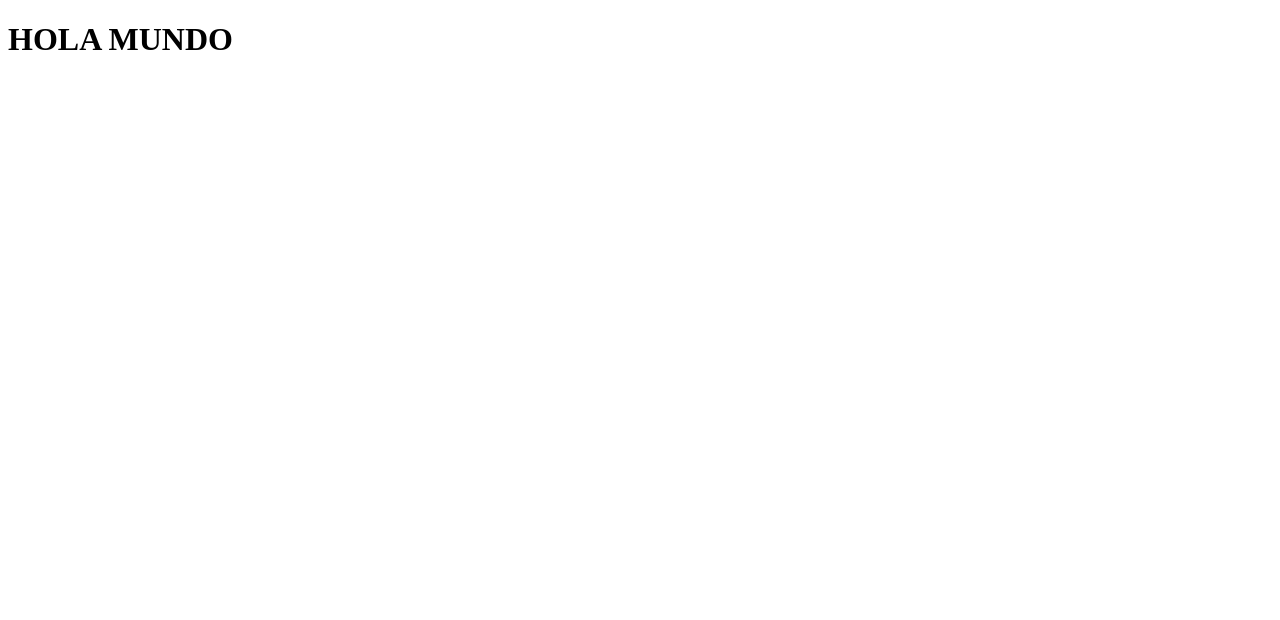
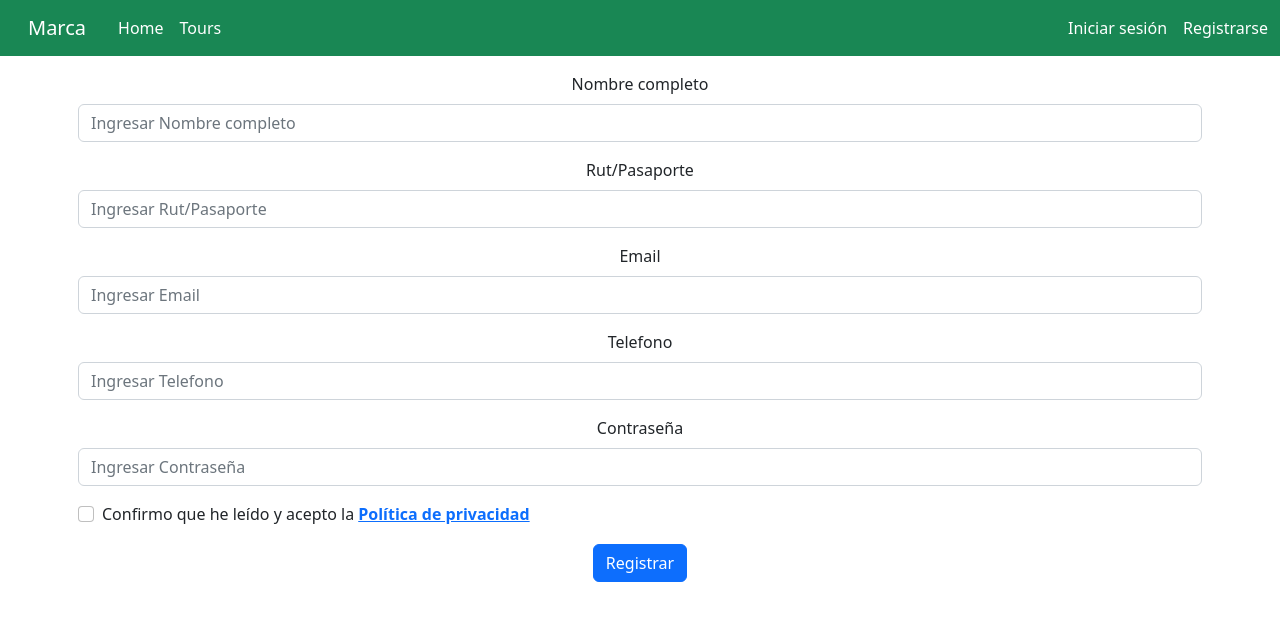
Before and after one commit to GustavoMoralesGa/turismoApp, a React (Vite) app: page /register in a window 1280 px wide. Shown: the top 620 px of the page. Built offline with nearby package versions, Linux system fonts and the light colour scheme.

Commit message:
primer pusheo front

```diff
--- a/package.json
+++ b/package.json
@@ -9,9 +9,11 @@
     "preview": "vite preview"
   },
   "dependencies": {
+    "bootstrap": "^5.2.3",
     "react": "^18.2.0",
     "react-bootstrap": "^2.7.2",
-    "react-dom": "^18.2.0"
+    "react-dom": "^18.2.0",
+    "react-router-dom": "^6.8.1"
   },
   "devDependencies": {
     "@types/react": "^18.0.27",
--- a/src/App.jsx
+++ b/src/App.jsx
@@ -1,8 +1,27 @@
+import React from 'react'
+import 'bootstrap/dist/css/bootstrap.min.css'
+import { BrowserRouter, Routes, Route } from "react-router-dom"
+import Navbar from "./components/Navbar"
+import Login from './components/Login'
+import Register from './components/Register'
+import NotFound from './components/NotFound'
+import Home from './components/Home'
+import Tours from './components/Tours'
 
 function App() {
   return (
     <div className="App">
-      <h1>HOLA MUNDO</h1>
+      <BrowserRouter>
+        <Navbar/>
+        <Routes>
+          <Route path="/" element={<Home/>}/>
+          <Route path="/tours" element={<Tours/>}/>
+          <Route path="/login" element={<Login/>}/>
+          <Route path="/register" element={<Register/>}/>
+          <Route path="*" element={<NotFound/>}/>
+        </Routes>
+
+      </BrowserRouter>
     </div>
   )
 }
--- /dev/null
+++ b/src/components/Home.jsx
@@ -0,0 +1,10 @@
+import React from 'react'
+
+
+export default function Home () {
+    return (
+        <>
+        Home
+        </>
+    )
+}
--- /dev/null
+++ b/src/components/Login.jsx
@@ -0,0 +1,34 @@
+import React from 'react'
+import { Container } from 'react-bootstrap';
+import Button from 'react-bootstrap/Button';
+import Form from 'react-bootstrap/Form';
+import Alert from 'react-bootstrap/Alert';
+
+
+export default function Login () {
+    return (
+        <>
+            <Container className="mt-2 p-2">
+                <Form className='text-center'>
+                    <Form.Group className="mb-3" controlId="formBasicEmail">
+                        <Form.Label>Email</Form.Label>
+                        <Form.Control type="email" placeholder="Ingresar Email" />
+                    </Form.Group>
+
+                    <Form.Group className="mb-3" controlId="formBasicPassword">
+                        <Form.Label>Contraseña</Form.Label>
+                        <Form.Control type="password" placeholder="Ingresar Contraseña" />
+                        </Form.Group>
+                        <Form.Group className="mb-3" controlId="formBasicCheckbox">
+                        <Form.Check className="text-start" type="checkbox" label="Recordar cuenta" />
+                        <Alert.Link className="d-flex justify-content-end" href="#">¿Has olvidado tu contraseña?</Alert.Link>
+                    </Form.Group>
+                    <Button variant="primary" type="submi}}}t">
+                            Acceder
+                    </Button>
+                </Form>
+            </Container>
+
+        </>
+    )
+}
--- /dev/null
+++ b/src/components/Navbar.jsx
@@ -0,0 +1,30 @@
+import React from 'react'
+import { Link } from "react-router-dom"
+import { Navbar, Container } from "react-bootstrap"
+
+export default function Navigation () {
+    return (
+        <>
+            <Navbar bg="success" variant="success">
+                <Container className="justify-content-start">
+                    <Navbar.Brand className="text-white ms-3 text-decoration-none">Marca</Navbar.Brand>
+                    <Link to="/" className="text-white ms-3 text-decoration-none">
+                        Home
+                    </Link>
+                    <Link to="/tours" className="text-white ms-3 text-decoration-none">
+                        Tours
+                    </Link>
+                </Container>
+
+                <Container className="justify-content-end">
+                    <Link to="/login" className="text-white ms-3 text-decoration-none">
+                        Iniciar sesión
+                    </Link>
+                    <Link to="/register" className="text-white ms-3 text-decoration-none">
+                        Registrarse
+                    </Link>
+                </Container>
+            </Navbar>
+        </>
+    )
+}
--- /dev/null
+++ b/src/components/NotFound.jsx
@@ -0,0 +1,13 @@
+import React from 'react'
+import Alert from 'react-bootstrap/Alert';
+
+
+export default function Login () {
+    return (
+        <>
+            <Alert variant="danger">
+                <Alert.Heading>La ruta que intentas consultar no existe :/</Alert.Heading>
+            </Alert>
+        </>
+    )
+}
--- /dev/null
+++ b/src/components/Register.jsx
@@ -0,0 +1,49 @@
+import React from 'react'
+import Button from 'react-bootstrap/Button';
+import Form from 'react-bootstrap/Form';
+import { Container } from 'react-bootstrap';
+import Alert from 'react-bootstrap/Alert';
+
+export default function Register () {
+    return (
+        <>
+        <Container className="mt-2 p-2">
+            <Form className='text-center'>
+
+                <Form.Group className="mb-3" controlId="formBasicEmail">
+                    <Form.Label>Nombre completo</Form.Label>
+                    <Form.Control type="email" placeholder="Ingresar Nombre completo" />
+                </Form.Group>
+
+                <Form.Group className="mb-3" controlId="formBasicEmail">
+                    <Form.Label>Rut/Pasaporte</Form.Label>
+                    <Form.Control type="email" placeholder="Ingresar Rut/Pasaporte" />
+                </Form.Group>
+
+                <Form.Group className="mb-3" controlId="formBasicEmail">
+                    <Form.Label>Email</Form.Label>
+                    <Form.Control type="email" placeholder="Ingresar Email" />
+                </Form.Group>
+
+                <Form.Group className="mb-3" controlId="formBasicEmail">
+                    <Form.Label>Telefono</Form.Label>
+                    <Form.Control type="email" placeholder="Ingresar Telefono" />
+                </Form.Group>
+
+                <Form.Group className="mb-3" controlId="formBasicPassword">
+                    <Form.Label>Contraseña</Form.Label>
+                    <Form.Control type="password" placeholder="Ingresar Contraseña" />
+                    </Form.Group>
+                    <Form.Group className="d-flex mb-3" controlId="formBasicCheckbox">
+                        <Form.Check className='text-start' type="checkbox" label="Confirmo que he leído y acepto la" />
+                        <Alert.Link className='text-start mx-1' href="#">Política de privacidad</Alert.Link>
+                    </Form.Group>
+                    <Button variant="primary" type="submit">
+                        Registrar
+                    </Button>
+            </Form>
+        </Container>
+
+        </>
+    )
+}
--- /dev/null
+++ b/src/components/Tours.jsx
@@ -0,0 +1,10 @@
+import React from 'react'
+
+
+export default function Tours () {
+    return (
+        <>
+        Tours
+        </>
+    )
+}
```
Also changed, not shown: 1 other file (tests, documents, lock files or other folders).
